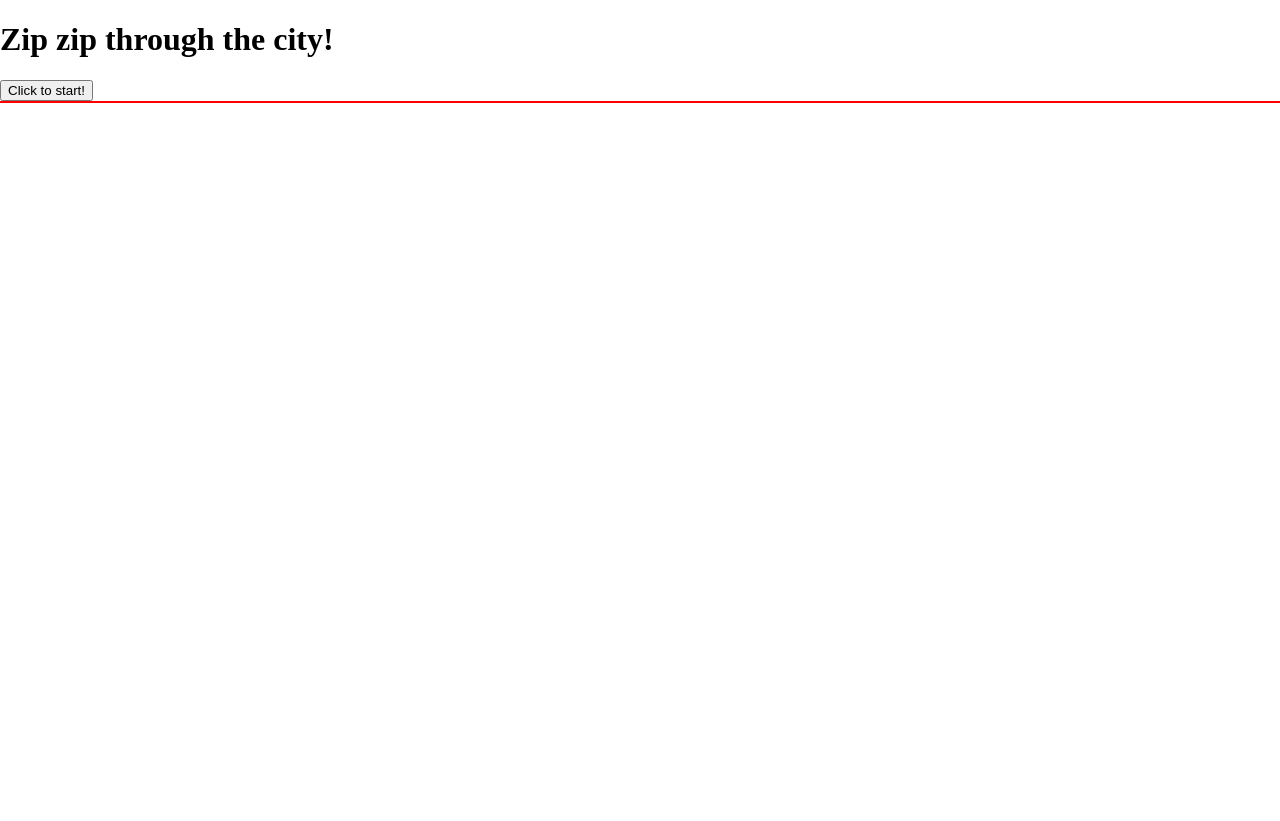
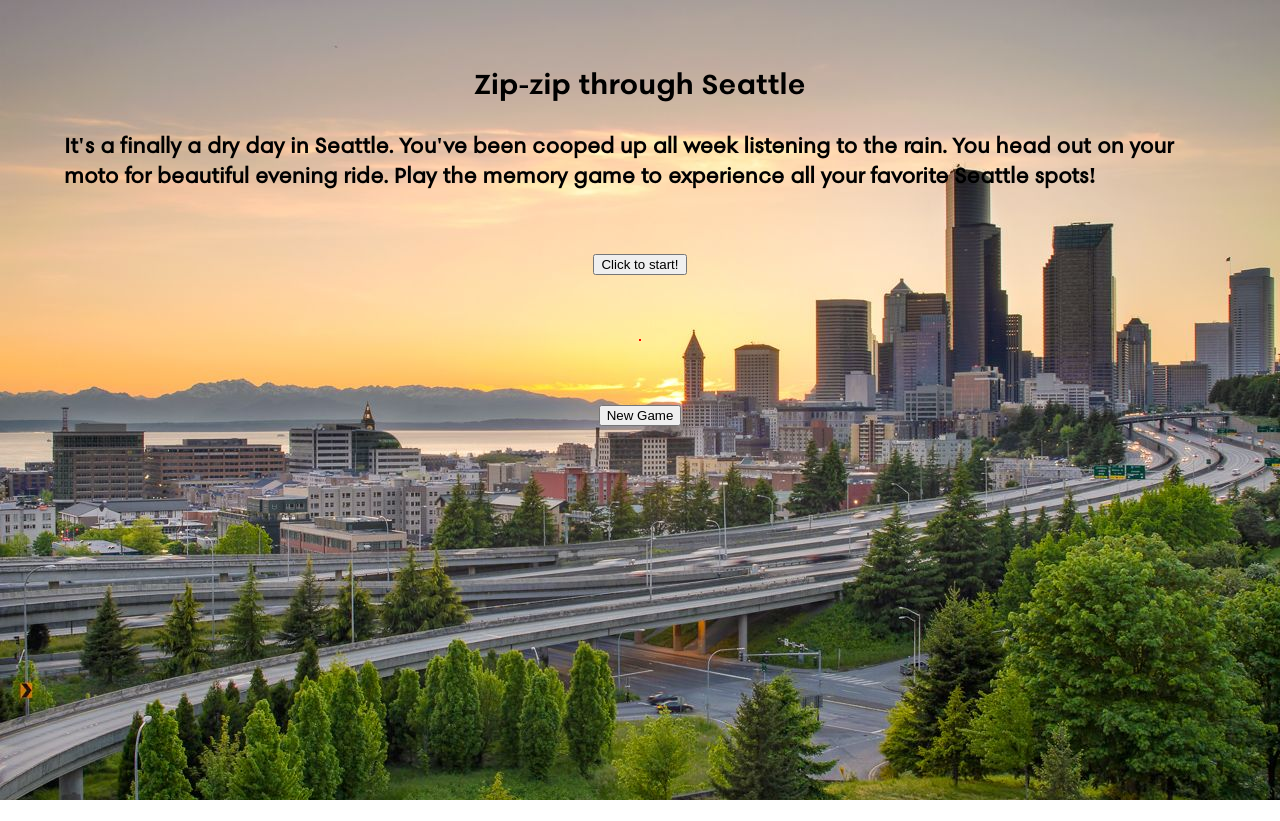
Before and after one commit to gracehoober/memory-game, a plain HTML site: page CarMemoryGame/index.html in a window 1280 px wide. After the commit the page ends 800 px from the top, so only its background shows below. Drawn offline with Linux system fonts and the light colour scheme.

Commit message:
Style game

```diff
--- a/CarMemoryGame/car.css
+++ b/CarMemoryGame/car.css
@@ -1,18 +1,47 @@
+@font-face {
+  font-family: Spekk-Regular;
+  src: url(fonts/Spekk\ Variable/PFSpekkVAR-Regular-subset.otf);
+}
+@font-face {
+  font-family: Spekk-bold;
+  src: url(fonts/Spekk\ Variable/PFSpekkVAR-SemiBold-subset.otf);
+}
+
 body{
   width: 100vw;
   min-height: 100vh;
   margin:0;
+  background-image: url(images/southSeattleView.jpeg);
+  background-size: cover;
+  background-repeat: no-repeat;
+  /* cursor: */
+  font-family: Spekk-Regular;
+  display: flex;
+  flex-direction: column;
+  justify-content: flex-start;
+  align-items: center;
+}
+h1{
+  font-family: Spekk-bold;
+  margin: 5% 0 2% 0;
+}
+h2{
+  margin: 0 5% 5%;
+}
+.start{
 
 }
 #game {
   border: red 1px solid;
-
+  margin: 5% 10%;
 }
-#game > div {
+ #game>div{
   border: 1px solid black;
-  width: 100px;
-  height: 100px;
+  width: 300px;
+  height: 180px;
   margin: 20px;
+  /* background-size: 100%;
+  background-image: url(images/ZeroSRF.jpeg);
+  background-repeat: no-repeat; */
   display: inline-block;
-  background-color: hotpink;
 }
--- a/CarMemoryGame/car.js
+++ b/CarMemoryGame/car.js
@@ -24,13 +24,15 @@ function shuffle(items) {
   };
   return items;
 };
-/** button to start game */
+/** button to start game and button to restart game*/
 let start = document.querySelector(".start");
-start.addEventListener("click", createCards, {once:true})
+start.addEventListener("click", createCards, {once:true});
+
+// let newGame = document.querySelector(".newGame");
+// newGame.addEventListener("click", )
 
 /** create cards an add event listener */
-function createCards(evt) {
-  let startGame = evt.target;
+function createCards() {
   const gameBoard = document.getElementById("game");
   //create cards with classes and ids
   for (let i = 0; i < colors.length; i++) {
--- a/CarMemoryGame/index.html
+++ b/CarMemoryGame/index.html
@@ -7,10 +7,13 @@
 </head>
 <body>
 
-<h1>Zip zip through the city!</h1>
+<h1>Zip-zip through Seattle</h1>
+<h2>It's a finally a dry day in Seattle. You've been cooped up all week listening to the rain.
+  You head out on your moto for beautiful evening ride.
+  Play the memory game to experience all your favorite Seattle spots!</h2>
 <button class ="start">Click to start!</button>
 <div id="game"></div>
-
+<button class="newGame">New Game</button>
 <script src="car.js"></script>
 
 </body>
```
Also changed, not shown: CarMemoryGame/fonts/Spekk Variable/PFSpekkVAR-Black-subset.otf (added), CarMemoryGame/fonts/Spekk Variable/PFSpekkVAR-Light-subset.otf (added), CarMemoryGame/fonts/Spekk Variable/PFSpekkVAR-LightItalic-subset.otf (added), CarMemoryGame/fonts/Spekk Variable/PFSpekkVAR-Regular-subset.otf (added), CarMemoryGame/fonts/Spekk Variable/PFSpekkVAR-SemiBold-subset.otf (added), CarMemoryGame/images/ZeroSRF.jpeg (added), CarMemoryGame/images/southSeattleView.jpeg (added).
